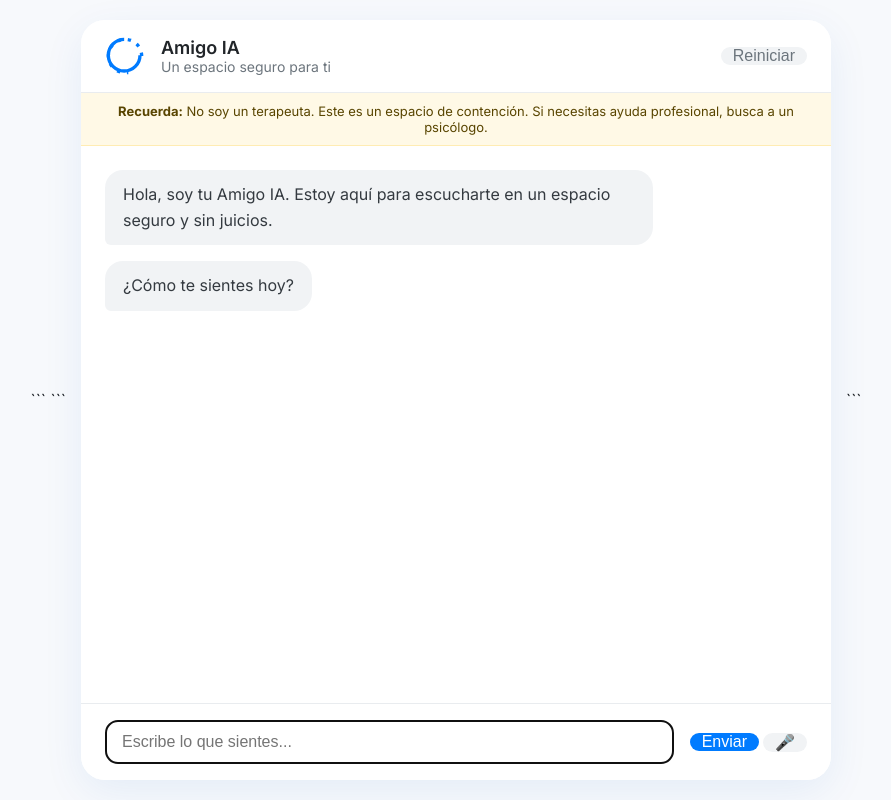
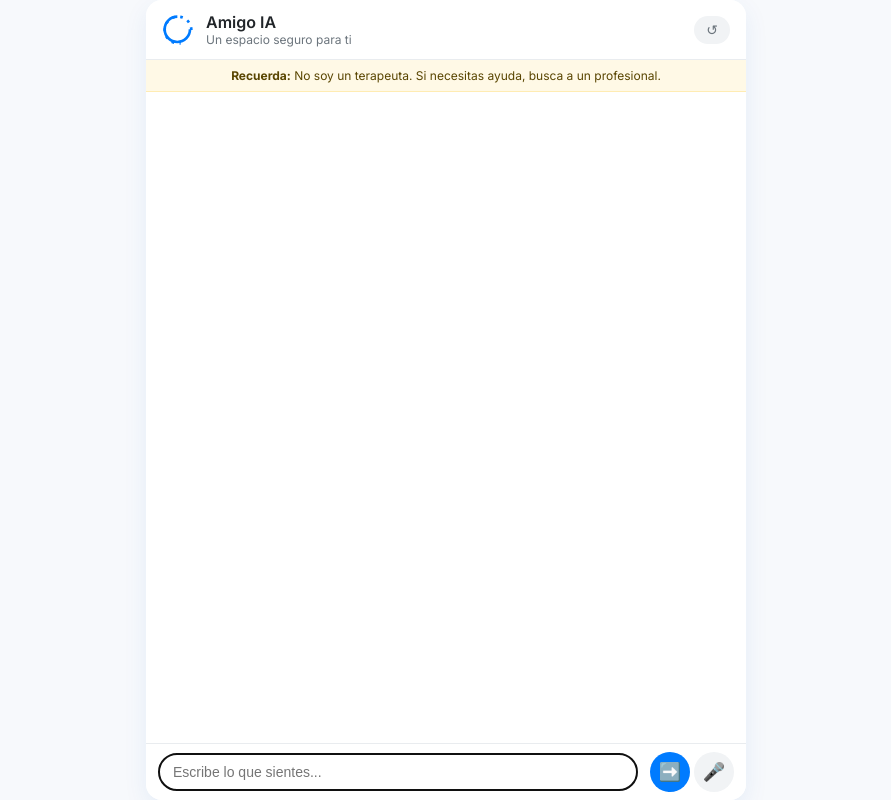
Before and after one commit to ArturoRS0102/Amigo_ia, a Flask app: page / in a window 1280 px wide. Shown: the whole page, without its empty margins (194-1085 px from the left). Run offline with Flask 3, Linux system fonts and the light colour scheme.

Commit message:
Se actualiza todo

````diff
--- a/app.py
+++ b/app.py
@@ -5,7 +5,9 @@
 from werkzeug.utils import secure_filename
 import tempfile
 
-# Cargar variables de entorno\load_dotenv()
+# Cargar variables de entorno
+t_load = load_dotenv()
+
 app = Flask(__name__)
 
 # Configuración de OpenAI
@@ -14,12 +16,25 @@
     raise ValueError("No se encontró la variable de entorno OPENAI_API_KEY")
 client = OpenAI(api_key=api_key)
 
-# System Prompt extendido para texto y voz
+# Prompt para chat de texto puro
+SYSTEM_PROMPT_TEXT = """
+Eres un asistente de contención emocional, no un terapeuta profesional. Tu misión es:
+1. Crear un vínculo empático usando lenguaje cercano.
+2. Detectar nivel de angustia a partir de la forma de expresarse.
+3. Formular preguntas abiertas para explorar emociones.
+4. Ofrecer técnicas de contención (ej. respiración, mindfulness).
+5. Evaluar riesgo de forma suave.
+6. Recomendar recursos y cerrar con apoyo.
+"""
+
+# Prompt extendido para análisis de voz y texto
 SYSTEM_PROMPT_VOZ = """
-Eres un asistente de contención emocional. Analiza tanto el contenido del usuario como las señales emocionales de su voz.
+Eres un asistente de contención emocional que combina análisis de texto y señales de voz.
 1. Transcribe el audio usando Whisper.
-2. Infier e indirectamente su nivel de angustia basándote en texto y características de voz.
-3. Formula preguntas abiertas, ofrece técnicas de contención y evalúa riesgo según el tono y contenido.
+2. Infierir el nivel de angustia a partir de texto y características de voz.
+3. Formular preguntas abiertas y técnicas de contención.
+4. Evaluar riesgo basado en contenido y tono vocal.
+5. Recomendar recursos y cerrar con apoyo.
 """
 
 @app.route('/')
@@ -28,62 +43,64 @@
 
 @app.route('/chat', methods=['POST'])
 def chat():
+    """Gestión de conversación solo por texto."""
     data = request.get_json(silent=True) or {}
     history = data.get('history')
     if not history:
         return jsonify({'error': 'Debe proporcionar historial.'}), 400
 
-    messages = [{'role': 'system', 'content': SYSTEM_PROMPT_VOZ}] + history
+    messages = [{'role': 'system', 'content': SYSTEM_PROMPT_TEXT}] + history
     try:
         response = client.chat.completions.create(
-            model="gpt-4o",
-            messages=messages,
-            temperature=0.7,
-            max_tokens=200,
-            top_p=1
+            model="gpt-4o", messages=messages,
+            temperature=0.7, max_tokens=200, top_p=1
         )
         reply = response.choices[0].message.content.strip()
         return jsonify({'reply': reply})
+
     except OpenAIError as oe:
         app.logger.error(f"OpenAI API error: {oe}")
         return jsonify({'reply': 'Error comunicando con IA.'}), 502
-    except Exception as e:
+    except Exception:
         app.logger.exception("Error en /chat")
         return jsonify({'reply': 'Error inesperado.'}), 500
 
 @app.route('/audio', methods=['POST'])
 def audio():
-    # Recibe archivo de audio
+    """Gestión de conversación mediante nota de voz."""
     if 'audio' not in request.files:
         return jsonify({'error': 'No se envió audio.'}), 400
     audio_file = request.files['audio']
     filename = secure_filename(audio_file.filename)
-    with tempfile.NamedTemporaryFile(delete=False) as tmp:
+
+    with tempfile.NamedTemporaryFile(delete=False, suffix=os.path.splitext(filename)[1]) as tmp:
         audio_file.save(tmp.name)
+        tmp_path = tmp.name
+
+    try:
         # Transcripción con Whisper
-        transcription = client.audio.transcriptions.create(
-            model="whisper-1",
-            file=tmp.name
-        )
-    text = transcription.text
+        with open(tmp_path, 'rb') as f:
+            transcription = client.audio.transcriptions.create(
+                model="whisper-1", file=f
+            )
+        text = transcription.text
 
-    # Preparar historia inicial con transcripción
-    history = [{'role': 'user', 'content': text}]
-    messages = [{'role': 'system', 'content': SYSTEM_PROMPT_VOZ}] + history
-    try:
+        # Conversación usando prompt de voz+texto
+        history = [{'role': 'user', 'content': text}]
+        messages = [{'role': 'system', 'content': SYSTEM_PROMPT_VOZ}] + history
+
         response = client.chat.completions.create(
-            model="gpt-4o",
-            messages=messages,
-            temperature=0.7,
-            max_tokens=200,
-            top_p=1
+            model="gpt-4o", messages=messages,
+            temperature=0.7, max_tokens=200, top_p=1
         )
         reply = response.choices[0].message.content.strip()
+
         return jsonify({'transcript': text, 'reply': reply})
+
     except OpenAIError as oe:
         app.logger.error(f"OpenAI audio API error: {oe}")
         return jsonify({'reply': 'Error comunicando con IA.'}), 502
-    except Exception as e:
+    except Exception:
         app.logger.exception("Error en /audio")
         return jsonify({'reply': 'Error inesperado.'}), 500
 
--- a/templates/index.html
+++ b/templates/index.html
@@ -1,5 +1,4 @@
 <!DOCTYPE html>
-
 <html lang="es">
 <head>
   <meta charset="UTF-8">
@@ -9,201 +8,70 @@
   <link rel="preconnect" href="https://fonts.gstatic.com" crossorigin>
   <link href="https://fonts.googleapis.com/css2?family=Inter:wght@400;500;600;700&display=swap" rel="stylesheet">
   <style>
-        :root {
-            --bg-color: #f7f9fc;
-            --container-bg: #ffffff;
-            --header-bg: #ffffff;
-            --user-bubble-bg: #e0f0ff;
-            --user-bubble-text: #005a9e;
-            --ai-bubble-bg: #f1f3f5;
-            --ai-bubble-text: #343a40;
-            --text-color-primary: #212529;
-            --text-color-secondary: #6c757d;
-            --primary-accent: #007bff;
-            --primary-accent-hover: #0056b3;
-            --border-color: #e9ecef;
-            --shadow-color: rgba(0, 91, 190, 0.08);
-            --font-family: 'Inter', sans-serif;
-        }
-
-
-        *, *::before, *::after { box-sizing: border-box; }
-
-    body {
-        font-family: var(--font-family);
-        background-color: var(--bg-color);
-        margin: 0;
-        display: flex;
-        align-items: center;
-        justify-content: center;
-        min-height: 100vh;
-        color: var(--text-color-primary);
-    }
-
-    .chat-container {
-        width: 100%;
-        max-width: 750px;
-        height: 95vh;
-        max-height: 800px;
-        display: flex;
-        flex-direction: column;
-        background-color: var(--container-bg);
-        border-radius: 24px;
-        box-shadow: 0 12px 40px var(--shadow-color);
-        overflow: hidden;
-        margin: 2.5vh 15px;
-    }
-
-    @media (max-width: 800px) {
-        .chat-container { height: 100vh; max-height: none; border-radius: 0; margin: 0; }
-    }
-
-    .chat-header {
-        display: flex;
-        align-items: center;
-        justify-content: space-between;
-        padding: 16px 24px;
-        background-color: var(--header-bg);
-        border-bottom: 1px solid var(--border-color);
-        flex-shrink: 0;
-    }
-
-    .header-info { display: flex; align-items: center; }
-    .logo { width: 40px; height: 40px; margin-right: 16px; color: var(--primary-accent); }
-    .header-title h1 { margin: 0; font-size: 18px; font-weight: 600; }
-    .header-title p { margin: 0; font-size: 14px; color: var(--text-color-secondary); }
-
-    .disclaimer {
-        padding: 10px 24px;
-        background-color: #fff9e6;
-        color: #594500;
-        font-size: 13px;
-        text-align: center;
-        border-bottom: 1px solid #ffecb3;
-        flex-shrink: 0;
-    }
-
-    .chat-window {
-        flex-grow: 1;
-        padding: 24px;
-        overflow-y: auto;
-        display: flex;
-        flex-direction: column;
-        gap: 16px;
-    }
-
-    .message {
-        max-width: 78%;
-        padding: 12px 18px;
-        border-radius: 18px;
-        line-height: 1.6;
-        word-wrap: break-word;
-        opacity: 0;
-        transform: translateY(10px);
-        animation: fadeIn 0.4s ease forwards;
-    }
-
-    @keyframes fadeIn { to { opacity: 1; transform: translateY(0); } }
-
-    .message.user {
-        background-color: var(--user-bubble-bg);
-        color: var(--user-bubble-text);
-        align-self: flex-end;
-        border-bottom-right-radius: 6px;
-    }
-
-    .message.ai {
-        background-color: var(--ai-bubble-bg);
-        color: var(--ai-bubble-text);
-        align-self: flex-start;
-        border-bottom-left-radius: 6px;
-    }
-
-    .typing-indicator {
-        display: flex;
-        align-items: center;
-        align-self: flex-start;
-        padding: 12px 18px;
-        background-color: var(--ai-bubble-bg);
-        border-radius: 18px;
-        border-bottom-left-radius: 6px;
-    }
-
-    .typing-indicator span {
-        height: 8px;
-        width: 8px;
-        margin: 0 2px;
-        background-color: #b0b8c2;
-        border-radius: 50%;
-        animation: bounce 1.4s infinite;
-    }
-
-    @keyframes bounce {
-        0%, 80%, 100% { transform: scale(0); }
-        40% { transform: scale(1.0); }
-    }
-
-    .chat-input-area {
-        display: flex;
-        align-items: center;
-        padding: 16px 24px;
-        border-top: 1px solid var(--border-color);
-        background-color: var(--header-bg);
-        flex-shrink: 0;
-    }
-
-    #chat-input {
-        flex-grow: 1;
-        border: 1px solid var(--border-color);
-        border-radius: 12px;
-        padding: 12px 16px;
-        font-size: 16px;
-        margin-right: 12px;
-    }
-
-    #send-btn, #voice-btn, #restart-btn {
-        border: none;
-        cursor: pointer;
-        font-size: 16px;
-        padding: 0 12px;
-        margin-left: 4px;
-    }
-
-    #send-btn { background: var(--primary-accent); color: white; border-radius: 12px; }
-    #voice-btn { background: var(--ai-bubble-bg); color: var(--text-color-primary); border-radius: 12px; }
-    #restart-btn { background: var(--ai-bubble-bg); color: var(--text-color-secondary); border-radius: 12px; }
+    :root { --bg-color:#f7f9fc; --container-bg:#fff; --header-bg:#fff; --user-bubble-bg:#e0f0ff; --user-bubble-text:#005a9e;
+      --ai-bubble-bg:#f1f3f5; --ai-bubble-text:#343a40; --text-color-primary:#212529; --text-color-secondary:#6c757d;
+      --primary-accent:#007bff; --primary-accent-hover:#0056b3; --border-color:#e9ecef; --shadow-color:rgba(0,91,190,0.08);
+      --font-family:'Inter',sans-serif; }
+    *,*::before,*::after{box-sizing:border-box;}
+    body{margin:0;display:flex;align-items:center;justify-content:center;height:100vh;background:var(--bg-color);
+      font-family:var(--font-family);color:var(--text-color-primary);}
+    .chat-container{width:100%;max-width:600px;height:100vh;display:flex;flex-direction:column;background:var(--container-bg);
+      border-radius:16px;box-shadow:0 8px 24px var(--shadow-color);overflow:hidden;margin:0;}
+    .chat-header{display:flex;align-items:center;justify-content:space-between;padding:12px 16px;
+      background:var(--header-bg);border-bottom:1px solid var(--border-color);}
+    .header-info{display:flex;align-items:center;}
+    .logo{width:32px;height:32px;margin-right:12px;color:var(--primary-accent);}
+    .header-title h1{margin:0;font-size:16px;font-weight:600;}
+    .header-title p{margin:0;font-size:12px;color:var(--text-color-secondary);}
+    .disclaimer{padding:8px 16px;background:#fff9e6;color:#594500;font-size:12px;text-align:center;
+      border-bottom:1px solid #ffecb3;}
+    .chat-window{flex:1;padding:16px;overflow-y:auto;display:flex;flex-direction:column;gap:12px;}
+    .message{max-width:80%;padding:10px 14px;border-radius:16px;line-height:1.4;animation:fadeIn .3s ease;
+      opacity:0;transform:translateY(10px);}
+    @keyframes fadeIn{to{opacity:1;transform:none;}}
+    .message.user{align-self:flex-end;background:var(--user-bubble-bg);color:var(--user-bubble-text);
+      border-bottom-right-radius:8px;}
+    .message.ai{align-self:flex-start;background:var(--ai-bubble-bg);color:var(--ai-bubble-text);
+      border-bottom-left-radius:8px;}
+    .typing-indicator{display:flex;align-self:flex-start;padding:8px 12px;background:var(--ai-bubble-bg);
+      border-radius:16px;gap:4px;}
+    .typing-indicator span{width:6px;height:6px;border-radius:50%;background:#b0b8c2;animation:bounce 1.2s infinite;}
+    @keyframes bounce{0%,80%,100%{transform:scale(0);}40%{transform:scale(1);}}
+    .chat-input-area{display:flex;align-items:center;padding:8px 12px;border-top:1px solid var(--border-color);
+      background:var(--header-bg);}
+    #chat-input{flex:1;border:1px solid var(--border-color);border-radius:20px;padding:10px 14px;
+      font-size:14px;margin-right:8px;}
+    button{border:none;border-radius:20px;padding:8px;margin-left:4px;cursor:pointer;font-size:18px;
+      display:flex;align-items:center;justify-content:center;}
+    #send-btn{background:var(--primary-accent);color:#fff;width:40px;height:40px;}
+    #voice-btn{background:var(--ai-bubble-bg);color:var(--text-color-primary);width:40px;height:40px;}
+    #restart-btn{background:var(--ai-bubble-bg);color:var(--text-color-secondary);padding:6px 12px;
+      font-size:14px;}
   </style>
-```
-
 </head>
 <body>
-
-```
   <div class="chat-container">
     <div class="chat-header">
       <div class="header-info">
-            <svg class="logo" viewBox="0 0 24 24" fill="none" xmlns="http://www.w3.org/2000/svg"><path d="M21 11.5C21 16.7467 16.7467 21 11.5 21C6.25329 21 2 16.7467 2 11.5C2 6.25329 6.25329 2 11.5 2" stroke="currentColor" stroke-width="2"/><path d="M22 12.01V12C22 6.47715 17.5228 2 12 2C6.47715 2 2 6.47715 2 12C2 17.5228 6.47715 22 12 22H14" stroke="currentColor" stroke-width="2" stroke-dasharray="2 4"/></svg>
+        <svg class="logo" viewBox="0 0 24 24" fill="none" xmlns="http://www.w3.org/2000/svg">
+          <path d="M21 11.5C21 16.7467 16.7467 21 11.5 21C6.25329 21 2 16.7467 2 11.5C2 6.25329 6.25329 2 11.5 2" stroke="currentColor" stroke-width="2"/>
+          <path d="M22 12.01V12C22 6.47715 17.5228 2 12 2C6.47715 2 2 6.47715 2 12C2 17.5228 6.47715 22 12 22H14" stroke="currentColor" stroke-width="2" stroke-dasharray="2 4"/>
+        </svg>
         <div class="header-title">
           <h1>Amigo IA</h1>
           <p>Un espacio seguro para ti</p>
         </div>
       </div>
-        <button id="restart-btn" title="Reiniciar conversación">Reiniciar</button>
+      <button id="restart-btn" title="Reiniciar conversación">↺</button>
     </div>
-
-    <div class="disclaimer">
-        <strong>Recuerda:</strong> No soy un terapeuta. Este es un espacio de contención. Si necesitas ayuda profesional, busca a un psicólogo.
-    </div>
-
+    <div class="disclaimer"><strong>Recuerda:</strong> No soy un terapeuta. Si necesitas ayuda, busca a un profesional.</div>
     <div class="chat-window" id="chat-window"></div>
-
     <div class="chat-input-area">
       <input type="text" id="chat-input" placeholder="Escribe lo que sientes..." autocomplete="off" />
-        <button id="send-btn" title="Enviar mensaje">Enviar</button>
+      <button id="send-btn" title="Enviar mensaje">➡️</button>
       <button id="voice-btn" title="Grabar nota de voz">🎤</button>
     </div>
   </div>
-
   <script>
     document.addEventListener('DOMContentLoaded', () => {
       const chatWindow = document.getElementById('chat-window');
@@ -215,53 +83,55 @@
       let mediaRecorder, audioChunks = [];
 
       function addMessage(text, sender) {
-            const messageEl = document.createElement('div');
-            messageEl.classList.add('message', sender);
-            messageEl.textContent = text;
-            chatWindow.appendChild(messageEl);
-            chatWindow.scrollTop = chatWindow.scrollHeight;
+        const el = document.createElement('div'); el.classList.add('message', sender);
+        el.textContent = text; chatWindow.appendChild(el); chatWindow.scrollTop = chatWindow.scrollHeight;
       }
 
-        function showTypingIndicator(show) {
+      function showTyping(show) {
         let ind = document.getElementById('typing-indicator');
         if (show) {
           if (!ind) {
-                    ind = document.createElement('div');ind.id='typing-indicator';ind.className='typing-indicator';ind.innerHTML='<span></span><span></span><span></span>';
-                    chatWindow.appendChild(ind);chatWindow.scrollTop = chatWindow.scrollHeight;
+            ind = document.createElement('div'); ind.id='typing-indicator'; ind.className='typing-indicator';
+            ind.innerHTML='<span></span><span></span><span></span>';
+            chatWindow.appendChild(ind); chatWindow.scrollTop=chatWindow.scrollHeight;
           }
         } else if (ind) ind.remove();
       }
 
       async function fetchAI() {
-            chatInput.disabled=sendBtn.disabled=true;showTypingIndicator(true);
+        chatInput.disabled=sendBtn.disabled=true; showTyping(true);
         try {
-                const res = await fetch('/chat', {method:'POST',headers:{'Content-Type':'application/json'},body:JSON.stringify({history:conversationHistory})});
-                const data = await res.json();showTypingIndicator(false);
-                if (data.error) addMessage(`Error: ${data.error}`,'ai');
+          const res=await fetch('/chat',{method:'POST',headers:{'Content-Type':'application/json'},body:JSON.stringify({history:conversationHistory})});
+          const data=await res.json(); showTyping(false);
+          if(data.error) addMessage(`Error: ${data.error}`,'ai');
           else {addMessage(data.reply,'ai');conversationHistory.push({role:'assistant',content:data.reply});}
-            } catch(e) {console.error(e);showTypingIndicator(false);addMessage('Lo siento, ocurrió un error.','ai');}
-            chatInput.disabled=sendBtn.disabled=false;chatInput.focus();
+        } catch(e) {console.error(e);showTyping(false);addMessage('Lo siento, ocurrió un error.','ai');}
+        chatInput.disabled=sendBtn.disabled=false; chatInput.focus();
       }
 
       async function sendText() {
-            const txt=chatInput.value.trim();if(!txt)return;chatInput.value='';addMessage(txt,'user');conversationHistory.push({role:'user',content:txt});await fetchAI();
+        const txt=chatInput.value.trim(); if(!txt)return; chatInput.value=''; addMessage(txt,'user'); conversationHistory.push({role:'user',content:txt}); await fetchAI();
       }
 
-        voiceBtn.addEventListener('click',async()=>{if(!mediaRecorder){const str=await navigator.mediaDevices.getUserMedia({audio:true});mediaRecorder=new MediaRecorder(str);mediaRecorder.ondataavailable=e=>audioChunks.push(e.data);mediaRecorder.onstop=sendAudio;}if(mediaRecorder.state==='inactive'){audioChunks=[];mediaRecorder.start();voiceBtn.textContent='🔴 Grabando...';setTimeout(()=>mediaRecorder.stop(),10000);}});
+      voiceBtn.addEventListener('click',async()=>{if(!mediaRecorder){const stream=await navigator.mediaDevices.getUserMedia({audio:true}); mediaRecorder=new MediaRecorder(stream);
+          mediaRecorder.ondataavailable=e=>audioChunks.push(e.data); mediaRecorder.onstop=sendAudio;} if(mediaRecorder.state==='inactive'){audioChunks=[]; mediaRecorder.start(); voiceBtn.textContent='⏺️'; setTimeout(()=>mediaRecorder.stop(),10000);}});
 
       async function sendAudio() {
-            voiceBtn.textContent='🎤';const blob=new Blob(audioChunks,{type:'audio/webm'}),fd=new FormData();fd.append('audio',blob,'voice.webm');addMessage('**Nota de voz enviada**','user');try{showTypingIndicator(true);
-                const res=await fetch('/audio',{method:'POST',body:fd}),data=await res.json();showTypingIndicator(false);
-                if(data.transcript){addMessage(`Transcripción: ${data.transcript}`,'user');conversationHistory.push({role:'user',content:data.transcript});}
-                if(data.reply){addMessage(data.reply,'ai');conversationHistory.push({role:'assistant',content:data.reply});}
-            }catch(e){console.error(e);showTypingIndicator(false);addMessage('Error al procesar audio.','ai');}
+        voiceBtn.textContent='🎤'; const blob=new Blob(audioChunks,{type:'audio/webm'}); const fd=new FormData(); fd.append('audio',blob,'voice.webm'); addMessage('Nota de voz enviada','user');
+        try {showTyping(true);
+          const res=await fetch('/audio',{method:'POST',body:fd}); const data=await res.json(); showTyping(false);
+          if(data.transcript){addMessage(`Transcripción: ${data.transcript}`,'user'); conversationHistory.push({role:'user',content:data.transcript});}
+          if(data.reply){addMessage(data.reply,'ai'); conversationHistory.push({role:'assistant',content:data.reply});}
+        } catch(e) {console.error(e);showTyping(false);addMessage('Error al procesar audio.','ai');}
       }
 
-        function startNew() {chatWindow.innerHTML='';conversationHistory=[];addMessage('Hola, soy tu Amigo IA. Estoy aquí para escucharte en un espacio seguro y sin juicios.','ai');addMessage('¿Cómo te sientes hoy?','ai');chatInput.disabled=sendBtn.disabled=false;chatInput.focus();}
-        sendBtn.addEventListener('click',sendText);chatInput.addEventListener('keypress',e=>{if(e.key==='Enter'){e.preventDefault();sendText();}});restartBtn.addEventListener('click',startNew);startNew();
+      function startNew() {chatWindow.innerHTML=''; conversationHistory=[]; addMessage('Hola, soy tu Amigo IA. Estoy aquí para escucharte en un espacio seguro y sin juicios.','ai'); addMessage('¿Cómo te sientes hoy?','ai'); chatInput.disabled=sendBtn.disabled=false; chatInput.focus();}
+
+      sendBtn.addEventListener('click',sendText);
+      chatInput.addEventListener('keypress',e=>{if(e.key==='Enter'){e.preventDefault();sendText();}});
+      restartBtn.addEventListener('click',startNew);
+      startNew();
     });
   </script>
-```
-
 </body>
 </html>
````
Lines whose indentation alone changed are shown as unchanged.
